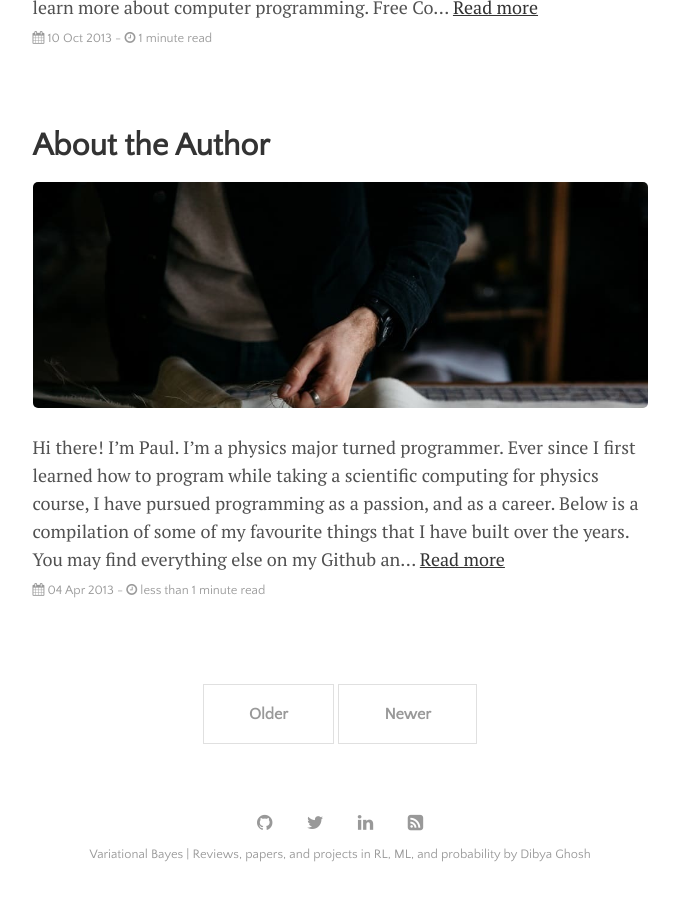
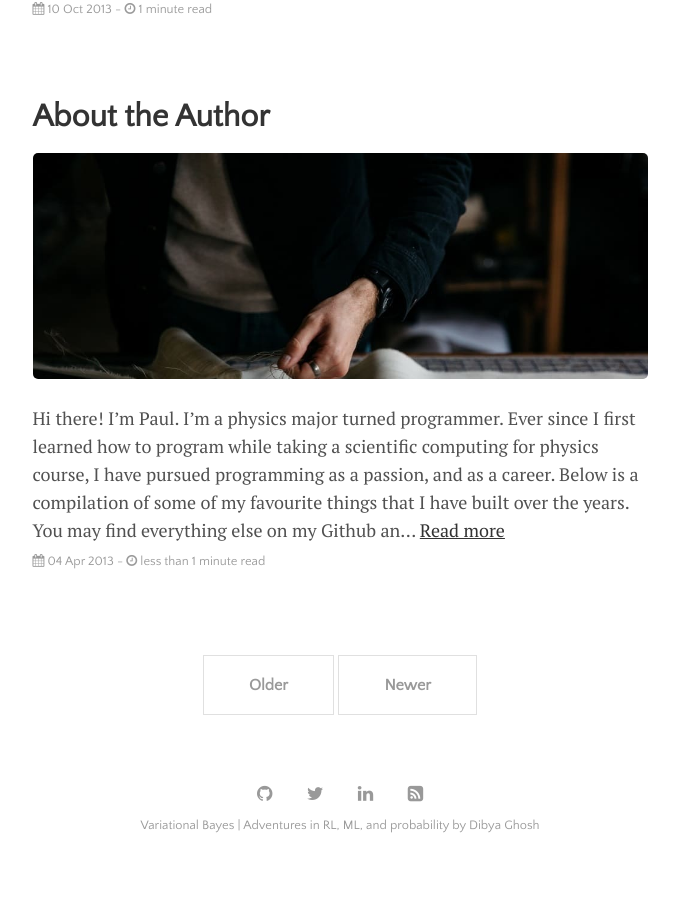
Before and after one commit to dibyaghosh/blog_redirect, a Jekyll site: the page built from index.html, in a window 1280 px wide and 900 px high, scrolled down 2272 px. Shown: the whole window, without its empty margins (300-979 px from the left). Built offline with Jekyll 4.4.1, drawn with Linux system fonts in a browser that asks for light colours; the list of posts is cut into pages by our own code; after the commit the page ends 3143 px from its top, so only the background shows below that; some of the changed text lies outside the part shown.

Commit message:
Updated sub-description

```diff
--- a/_config.yml
+++ b/_config.yml
@@ -21,7 +21,7 @@
 
 # Customise atom feed settings (this is where Jekyll-Feed gets configuration information)
 title:		           'Variational Bayes'
-description:	       'Reviews, papers, and projects in RL, ML, and probability'
+description:	       'Adventures in RL, ML, and probability'
 author:              'Dibya Ghosh'
 
 # RSS 2.0 can be used instead of Atom by uncommenting following two lines
```
